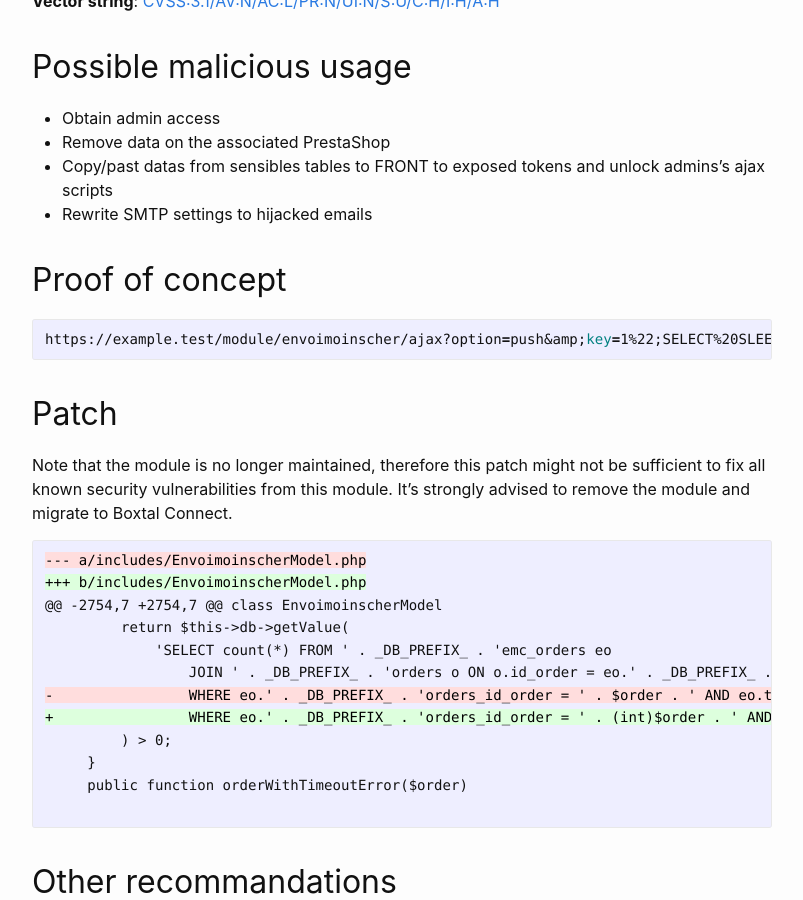
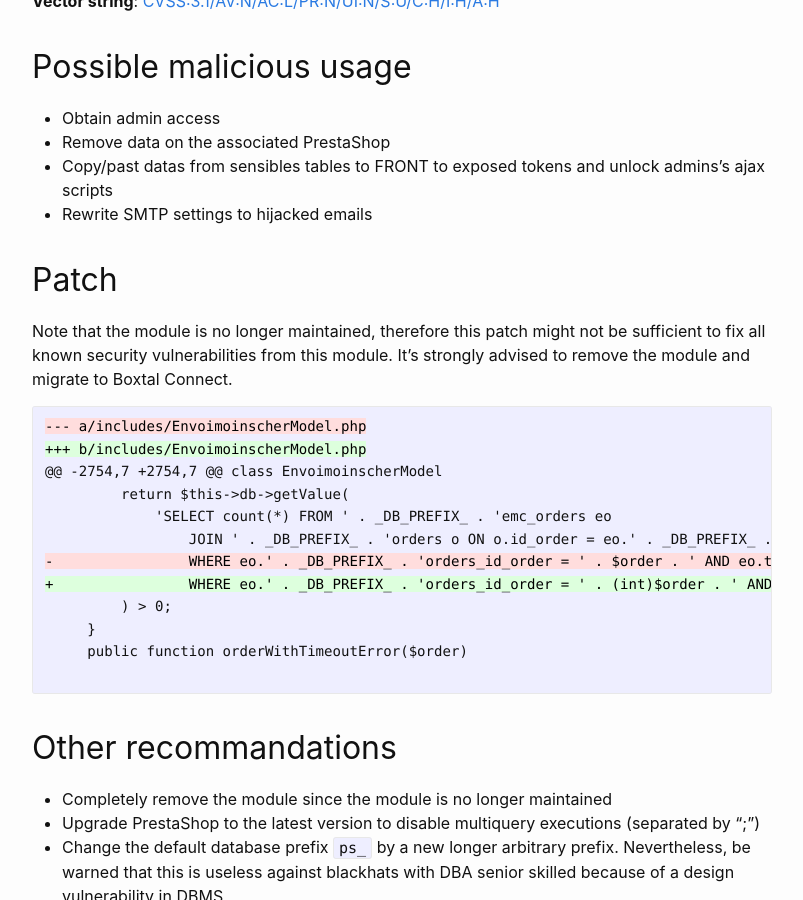
Before and after one commit to friends-of-presta/security-advisories, a Jekyll site: the page built from _posts/2023-06-20-envoimoinscher.md, in a window 1280 px wide and 900 px high, scrolled down 1582 px. Shown: the whole window, without its empty margins (238-1041 px from the left). Built offline with Jekyll 4.4.1, drawn with Linux system fonts in a browser that asks for light colours.

Commit message:
Update 2023-06-20-envoimoinscher.md

````diff
--- a/_posts/2023-06-20-envoimoinscher.md
+++ b/_posts/2023-06-20-envoimoinscher.md
@@ -55,12 +55,6 @@ This exploit uses a PrestaShop front controller and most attackers can conceal t
 * Copy/past datas from sensibles tables to FRONT to exposed tokens and unlock admins's ajax scripts
 * Rewrite SMTP settings to hijacked emails
 
-## Proof of concept
-
-```bash
-https://example.test/module/envoimoinscher/ajax?option=push&amp;key=1%22;SELECT%20SLEEP(10);
-```
-
 ## Patch
 
 Note that the module is no longer maintained, therefore this patch might not be sufficient to fix all known security vulnerabilities from this module. It's strongly advised to remove the module and migrate to Boxtal Connect.
````
